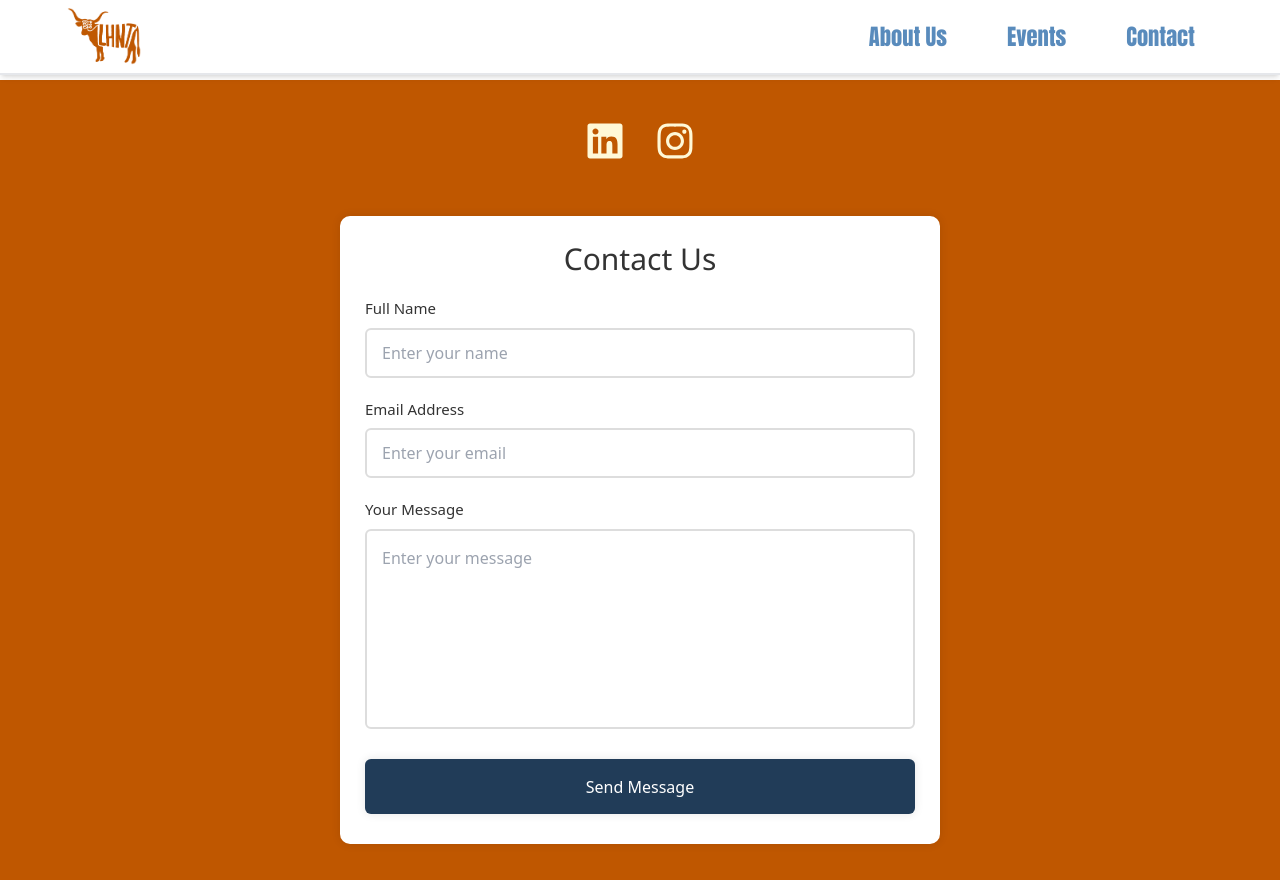
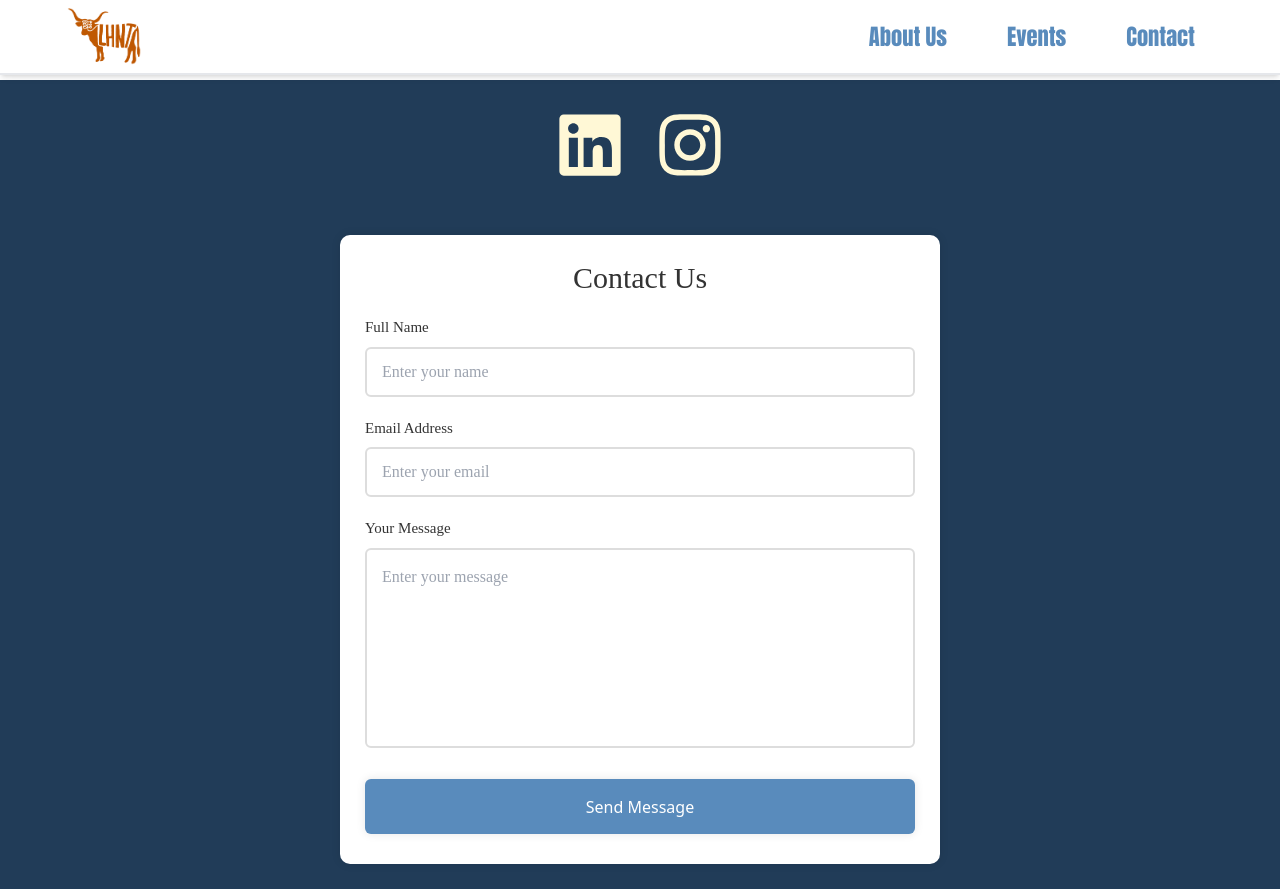
Before and after one commit to sraghauv/Website-Design, a React (Vite) app: page /contact in a window 1280 px wide. Built offline with nearby package versions, Linux system fonts and the light colour scheme.

Commit message:
Updated contact page styling
changed background to prussian blue, changed 'send' button to silver lake blue, changed all fonts to Antonio, increased size of social media icons

```diff
--- a/src/components/Contact.css
+++ b/src/components/Contact.css
@@ -22,10 +22,12 @@ form {
 form h2 {
     font-size: 30px;
     text-align: center;
+    font-family: Antonio;
 }
 
 form .input-box {
     margin-top: 20px;
+    font-family: Antonio;
 }
 
 .input-box .field {
@@ -49,7 +51,7 @@ form .input-box {
 form button {
     width: 100%;
     height: 55px;
-  background: #213c58;
+    background: #598BBC;
     border: none;
     border-radius: 6px;
     box-shadow: 0 0 10px rgba(0, 0, 0, 0.1);
@@ -70,8 +72,10 @@ form button:hover {
     display: flex;
     justify-content: center;
     gap: 2rem;
-  margin-bottom: 1rem; /* Reduced from 2rem */
-  padding-top: 0; /* Removed padding-top */
+    margin-bottom: 1rem;
+    /* Reduced from 2rem */
+    padding-top: 0;
+    /* Removed padding-top */
     width: 100%;
 }
 
@@ -85,7 +89,7 @@ form button:hover {
 }
 
 .social-icon {
-  font-size: 40px;
+    font-size: 70px;
     color: #FFF8D6;
     transition: color 0.3s ease;
 }
@@ -110,6 +114,7 @@ form button:hover {
 
     .social-media {
         gap: .5rem;
-    margin-bottom: 0.5rem; /* Reduced for mobile */
+        margin-bottom: 0.5rem;
+        /* Reduced for mobile */
     }
 }
--- a/src/components/Contact.jsx
+++ b/src/components/Contact.jsx
@@ -34,7 +34,7 @@ const Contact = () => {
     };
 
     return (
-        <section className="contact" style={{ backgroundColor: '#BF5700' }}>
+        <section className="contact" style={{ backgroundColor: '#213C58' }}>
             {/* Social Media Icons */}
             <div className="social-media" style={{
                 marginBottom: '2rem',
```
Lines whose indentation alone changed are shown as unchanged.
